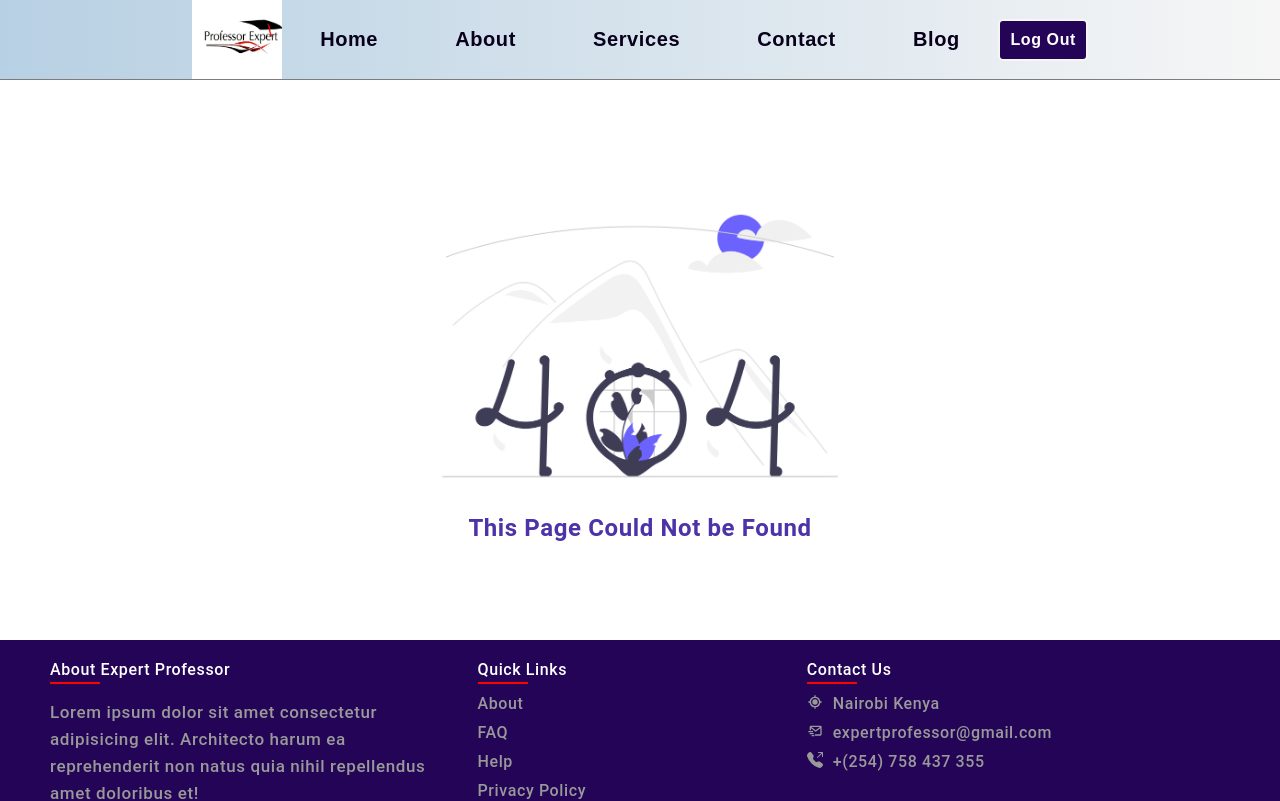
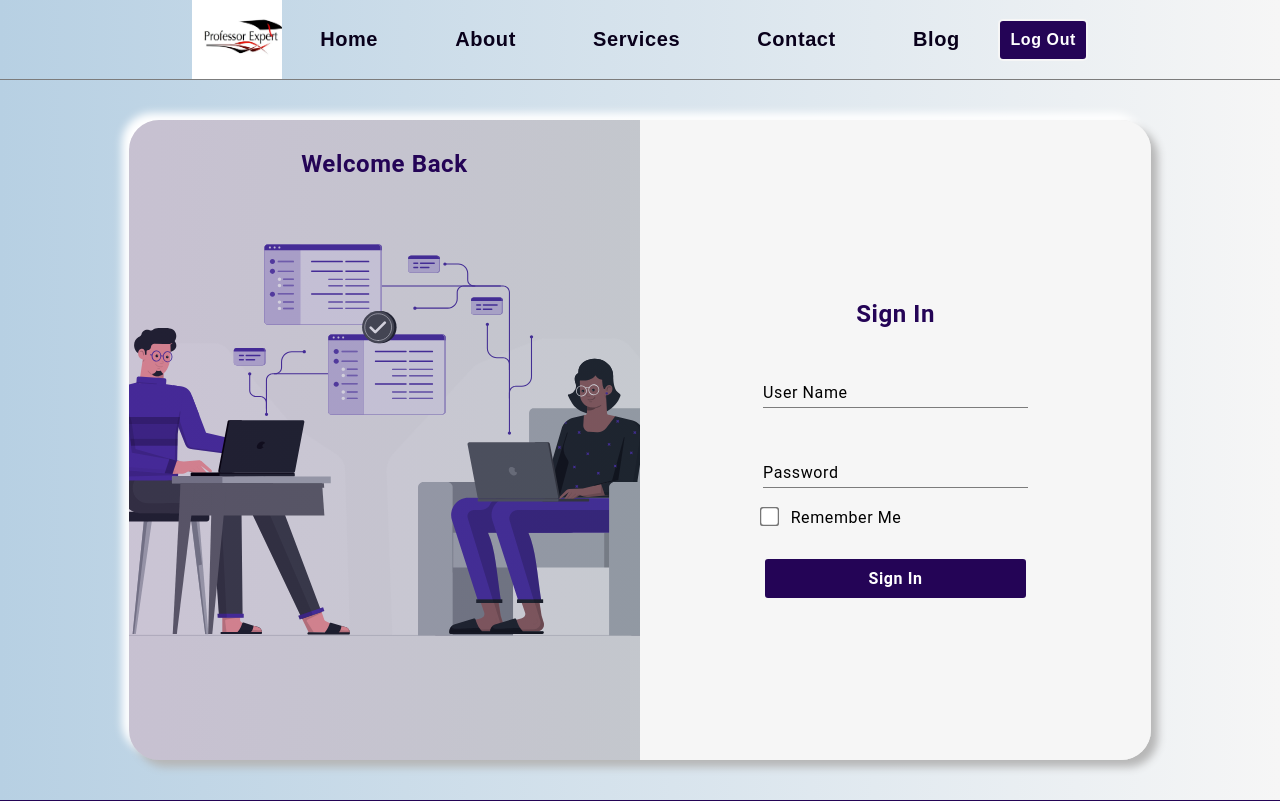
Before and after one commit to DennisNgari/React-mini, a React (Create React App) app: page / in a window 1280 px wide. Shown: the top 801 px of the page. Built offline with nearby package versions, Linux system fonts and the light colour scheme.

Commit message:
Updated the Login page

```diff
--- a/src/App.js
+++ b/src/App.js
@@ -1,12 +1,13 @@
 import Footer from "./components/footer/Footer";
 import NavBar from "./components/header/nav/NavBar";
+import Login from "./pages/login/Login";
 import PageNotFound from "./pages/pageNotFound/PageNotFound";
-
 const App = () => {
   return (
     <div>
       <NavBar />
-      <PageNotFound />
+      <Login />
+      {/* <PageNotFound /> */}
       <Footer />
     </div>
   );
--- a/src/components/call-to-Action/Buttons.jsx
+++ b/src/components/call-to-Action/Buttons.jsx
@@ -1,5 +1,4 @@
 import styled ,{css} from "styled-components"
-import { b } from "../../styles/Responsive";
 import { lightTheme } from "../../styles/Theme";
 
 // CTA Button Reset.
--- a/src/components/footer/style.jsx
+++ b/src/components/footer/style.jsx
@@ -90,7 +90,7 @@ export const LinkedIn = styled(AiFillLinkedin)``
 export const MiddleSection = styled(Section)`
  position: relative;
 width: 25%;
-@media ${b.md}{
+@media ${b.lg}{
     display:none;
 }
 `
--- a/src/components/header/nav/Style.jsx
+++ b/src/components/header/nav/Style.jsx
@@ -16,6 +16,8 @@ const iconProps = css`
     cursor:pointer;
     font-size: 30px;
     justify-content: space-between;
+    position:fixed;
+    right:10px;
 };
 `
 
@@ -108,6 +110,7 @@ display: none;
         };
         z-index: 999;
         transform:  ${props=> (props.navbarState !== "showMenu")&& "translateX(100%)"};
+        opacity: 1;
   }
 
 `
--- a/src/components/header/nav/layout/navLinks/deskTop/style.jsx
+++ b/src/components/header/nav/layout/navLinks/deskTop/style.jsx
@@ -11,7 +11,6 @@ height: 100%;
 `
 
 export const NavMenuList = styled.ul`
-
 list-style: none;
 cursor: pointer;
 color: ${lightTheme.primary2};
--- a/src/pages/login/Login.jsx
+++ b/src/pages/login/Login.jsx
@@ -0,0 +1,77 @@
+import { NavBtn } from '../../components/call-to-Action/Buttons'
+import {
+    ContentLeft,
+    ContentRight,
+    Form,
+    LoginContainer,
+    LoginForm,
+    LoginInput,
+    LoginLabel,
+    LoginLabelName,
+    LoginText,
+    LoginWrapper,
+    RememberContainer,
+    RememberInput,
+    RemLabel,
+    SignInBtn,
+    TextBox
+    } from './style'
+
+
+
+const Login = () => {
+    return (
+        <LoginContainer>
+            <LoginWrapper>
+                {/* Left */}
+                <ContentLeft>
+                    <TextBox><LoginText>Welcome Back</LoginText></TextBox>
+                </ContentLeft>
+
+                {/* Right */}
+                <ContentRight>
+                    <LoginText> Sign In</LoginText>
+
+                <Form>
+                <LoginForm>
+                    <LoginInput
+                    type="email"
+                    name="email"
+                    autocomplete="off"
+                    required
+                    />
+                    <LoginLabel>
+                        <LoginLabelName>User Name</LoginLabelName>
+                    </LoginLabel>
+                </LoginForm>
+
+                <LoginForm>
+                    <LoginInput
+                    type="password"
+                    name="password"
+                    autocomplete="off"
+                    required
+                    />
+                    <LoginLabel>
+                        <LoginLabelName>Password</LoginLabelName>
+                    </LoginLabel>
+                </LoginForm>
+
+                {/* Remember Me */}
+                <RememberContainer>
+                    <RememberInput type="checkbox"/>
+                    <RemLabel htmlFor="rememberMe"> Remember Me</RemLabel>
+                </RememberContainer>
+
+                <SignInBtn>
+                    <NavBtn>Sign In</NavBtn>
+                </SignInBtn>
+                </Form>
+
+                </ContentRight>
+            </LoginWrapper>
+        </LoginContainer>
+    )
+}
+
+export default Login
--- a/src/pages/login/style.jsx
+++ b/src/pages/login/style.jsx
@@ -0,0 +1,142 @@
+import styled from "styled-components";
+import { lightTheme } from "../../styles/Theme";
+import loginSVG from "../../assets/img/login.svg"
+import { b } from "../../styles/Responsive";
+
+export const LoginContainer = styled.div`
+    background: var(--color-secondary-light-3);
+    height: 90vh;
+    width: 100%;
+    border: 1px solid transparent;
+    display: flex;
+    justify-content: center;
+    align-items: center;
+    position: relative;
+    @media ${b.lg}{
+}
+`
+export const LoginWrapper = styled.div`
+    display: grid;
+    grid-auto-flow: column;
+    grid-template-columns: 50% 50%;
+    height: 80vh;
+    width: 80%;
+    overflow: hidden;
+    border-radius: 30px;
+background: #f0f0f0;
+box-shadow:  7px 7px 9px #b6b6b6,
+             -7px -7px 9px #ffffff;
+             @media ${b.lg}{
+                height: 80vh;
+        width: 90%;
+       display: flex;
+       flex-direction: column;
+       margin: 40px 0 0 0;
+       align-items: center;
+border-radius: 30px;
+background: #f0f0f0;
+box-shadow:  7px 7px 9px #b6b6b6,
+             -7px -7px 9px #ffffff;
+    }
+`
+
+export const ContentLeft = styled.div`
+    background-image: linear-gradient(to right,
+       ${lightTheme.primaryLinear},
+       ${lightTheme.primaryLinear2}),
+       url(${loginSVG});
+background-size: cover;
+background-position: center;
+padding: 10px;
+@media ${b.lg}{
+    display: none;
+}
+`
+
+export const TextBox = styled.div`
+ text-align: center;
+`
+export const LoginText = styled.h2`
+color: ${lightTheme.primary};
+margin-top: 20px;
+`
+
+export const ContentRight = styled.div`
+    background: ${lightTheme.bg2};
+    display: flex;
+    flex-direction: column;
+    align-items: center;
+    justify-content: center;
+    @media ${b.lg}{
+       height: 100%;
+       width: 100%;
+
+    }
+`
+
+export const Form = styled.form`
+& > * {
+    margin-top: 30px;
+}
+`
+export const LoginForm = styled.div`
+    display: flex;
+    flex-direction: column;
+    min-width: 50%;
+    position: relative;
+    overflow: hidden;
+`;
+
+
+export const LoginLabel = styled.label`
+    position: absolute;
+    bottom: 0;
+    left: 0;
+    width: 100%;
+    pointer-events: none;
+    border-bottom: 1px solid ${lightTheme.overlay};
+    &:after{
+        content: "";
+        position: absolute;
+        height: 100%;
+        left: 0px;
+        bottom: -2px;
+        width: 100%;
+        border-bottom: 3px solid var(--color-primary-dark-4);
+        transform: translateX(-100%);
+        transition: all .3s ease;
+    }
+`
+export const LoginLabelName = styled.span`
+    position: absolute;
+    bottom: 5px;
+    left: 0px;
+    transition: all .3s ease;
+`
+
+export const LoginInput= styled.input`
+    height: 50px;
+    width: 100%;
+    border: none;
+    padding-top: 20px ;
+    outline: none;
+    font-size: 20px;
+    background-color: inherit;
+    :focus + ${LoginLabel} ${LoginLabelName},
+    :valid + ${LoginLabel} ${LoginLabelName}{
+    transform: translateY(-110%);
+    font-size: 14px;
+    color: ${lightTheme.hover};
+    };
+`;
+
+export const RememberContainer = styled.div`
+ margin: 20px 0px 20px 0;
+`
+export const RememberInput = styled.input`
+    margin-right: 10px;
+    transform : scale(1.5);
+`
+export const RemLabel  = styled.label``
+
+export const SignInBtn = styled.div``
--- a/src/pages/pageNotFound/style.jsx
+++ b/src/pages/pageNotFound/style.jsx
@@ -1,4 +1,5 @@
 import styled from "styled-components";
+import { b } from "../../styles/Responsive";
 
 export const PageNotFoundContainer = styled.div`
     background-color: #fff;
@@ -8,6 +9,9 @@ export const PageNotFoundContainer = styled.div`
     flex-direction: column;
     justify-content: center;
     align-items: center;
+    @media ${b.lg}{
+        height:40vh;
+    }
 `
 export const Image = styled.img`
         width: 60%;
@@ -16,6 +20,9 @@ export const Image = styled.img`
 `
 
 export const Text = styled.h2`
-   color: #4E32A8;
+        color: #4E32A8;
         font-weight: bold;
+        @media ${b.lg}{
+        font-size: 14px;
+    }
 `
--- a/src/styles/GlobalStyles.js
+++ b/src/styles/GlobalStyles.js
@@ -15,7 +15,24 @@ export const GlobalStyles = createGlobalStyle`
         background:linear-gradient(0.25turn, ${lightTheme.bg}, ${lightTheme.bg2}) ;
         font-family: 'Roboto', sans-serif;
         letter-spacing: .6px;
-    }
+        /* width */
+        ::-webkit-scrollbar {
+        width: 10px;
+        }
+
+        /* Track */
+        ::-webkit-scrollbar-track {
+        box-shadow: inset 0 0 5px grey;
+        border-radius: 10px;
+        }
+
+        /* Handle */
+        ::-webkit-scrollbar-thumb {
+        background: ${lightTheme.hover};
+        border-radius: 10px;
+        }
+        };
+
 
     nav{
     font-family: 'Exo 2', sans-serif;
--- a/src/styles/Theme.js
+++ b/src/styles/Theme.js
@@ -8,6 +8,8 @@ export const lightTheme = {
   hover: "rgb(82,25,126)",
   bg: "rgb(183,208,227)",
   bg2: "rgb(246,246,246)",
+  primaryLinear: "rgb(36,4,86,.2)",
+  primaryLinear2: "rgb(17, 34, 64,.2)",
   overlay: "rgb(124,124,124)",
 };
 
```
Also changed, not shown: src/assets/img/login.svg (added).
